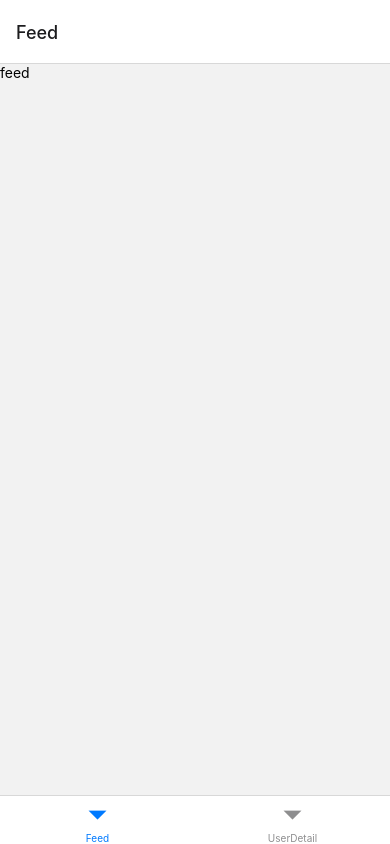
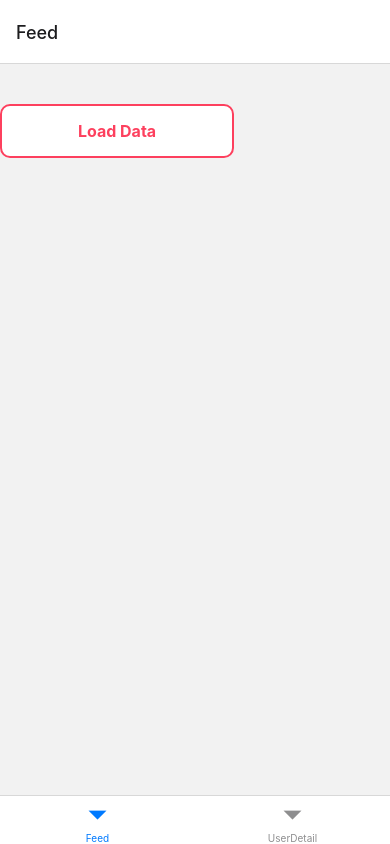
Before and after one commit to manoelnunesborba/APPMOB, a React Native app: screen /Home in a window 390 px wide. Built offline with nearby package versions, Linux system fonts and the light colour scheme; no server answers.

Commit message:
recuperer tous les topic

```diff
--- a/pages/Feed.js
+++ b/pages/Feed.js
@@ -1,12 +1,75 @@
 import React from 'react';
+import { TextInput, TouchableOpacity } from "react-native-gesture-handler";
 import { StyleSheet, Text, View, Button, Alert } from 'react-native';
+import { collection, doc, setDoc, getFirestore, getDoc, query, where,getDocs  } from "firebase/firestore";
+const Feed = () =>{
+    const db = getFirestore();
+    const data = collection(db, "topics");
 
-class Feed extends React.Component{
-    render(){
+    async function test(){
+        console.log("start")
+        const q = query(collection(db, "topics"), where("existe", "==", true));
+        const querySnapshot = await getDocs(q);
+        querySnapshot.forEach((doc) => {
+        // doc.data() is never undefined for query doc snapshots
+        console.log(doc.id, " => ", doc.data());
+        //J'ai tous les topic mtn faut juste afficher
+        });
+    }
+
+
         return (
-            <Text>feed</Text>
+            <View style={style.buttonContainer}>
+                <TouchableOpacity onPress={() => test()} style={style.button}>
+                <Text style={style.buttonText}>Load Data</Text>
+                </TouchableOpacity>
+            </View>
 
         )
-    }
 }
 export default Feed;
+const style = StyleSheet.create({
+    container: {
+      justifyContent: "center",
+      alignItems: "center",
+    },
+    buttonContainer: {
+      backgroundColor: "white",
+      width: "60%",
+      justifyContent: "center",
+      alignItems: "center",
+      marginTop: 40,
+      borderRadius: 10,
+      borderColor: "#FD405E",
+      borderWidth: 2,
+    },
+    input: {
+      backgroundColor: "white",
+      paddingHorizontal: 15,
+      paddingVertical: 10,
+      borderRadius: 10,
+      marginTop: 5,
+    },
+    buttonContainer: {
+      backgroundColor: "white",
+      width: "60%",
+      justifyContent: "center",
+      alignItems: "center",
+      marginTop: 40,
+      borderRadius: 10,
+      borderColor: "#FD405E",
+      borderWidth: 2,
+    },
+    button: {
+      padding: 15,
+    },buttonText: {
+      color: "#FD405E",
+      fontWeight: "700",
+      fontSize: 16,
+    },
+    buttonOutlineText: {
+      color: "#FD405E",
+      fontWeight: "700",
+      fontSize: 16,
+    },
+  });
--- a/pages/UserDetail.js
+++ b/pages/UserDetail.js
@@ -39,11 +39,28 @@ const auth = getAuth();
 
 
 function changeEmail(){
-console.log("email")
+    const auth = getAuth();
+    updateEmail(auth.currentUser, nouveauEmail).then(() => {
+        // Email updated!
+        alert("Vous avez bien changé votre email !")
+        // ...
+      }).catch((error) => {
+          alert(error)
+        // An error occurred
+        // ...
+      });
 }
 
 function changeMDP(){
-    console.log('mdp')
+    const auth = getAuth();
+
+    const user = auth.currentUser;
+
+    updatePassword(user, nouveauMdp).then(() => {
+        alert("Vous avez changé votre mdp")
+    }).catch((error) => {
+        alert(error);
+    });
 }
 
 
@@ -51,17 +68,6 @@ function changeMDP(){
   const Form = () => {
     return (
       <View>
-        <TextInput
-          placeholder="Tapez votre email"
-          onChangeText={(text) => setEmail(text)}
-          style={style.input}
-        />
-        <TextInput
-            placeholder="Password"
-            onChangeText={(text) => setPassword(text)}
-            style={style.input}
-            secureTextEntry
-          />
         <TextInput
           placeholder="Tapez le nouvel email"
           onChangeText={(text) => setNEmail(text)}
@@ -81,11 +87,10 @@ function changeMDP(){
     const auth = getAuth();
     auth.signOut().then(() => {
         navigation.replace("login")
-
     })
 
   }
-  function login() {
+  /*function login() {
     const auth = getAuth();
     signInWithEmailAndPassword(auth, nvEmail, nvPassword)
       .then((userCredential) => {
@@ -99,23 +104,12 @@ function changeMDP(){
         // ...
       })
       .catch((error) => alert(error));
-  }
+  }*/
 
   const relogF = () => {
     return (
       <View>
         <View style={style.inputContainer}>
-          <TextInput
-            placeholder="Email"
-            onChangeText={(text) => setEmail(text)}
-            style={style.input}
-          />
-          <TextInput
-            placeholder="Password"
-            onChangeText={(text) => setPassword(text)}
-            style={style.input}
-            secureTextEntry
-          />
           <TextInput
             placeholder="Nouveau mot de passe"
             onChangeText={(text) => setNPassword(text)}
@@ -123,11 +117,15 @@ function changeMDP(){
             secureTextEntry
           />
         </View>
-        <View style={style.buttonContainer}>
-          <TouchableOpacity onPress={changeMDP()} style={style.button}>
-            <Text style={style.buttonText}>Changer mdp</Text>
-          </TouchableOpacity>
-        </View>
+            <View
+            style={style.buttonContainer}>
+            <TouchableOpacity
+            onPress={() => changeMDP()}
+            style={style.button}>
+                <Text
+                style={style.buttonText}>Changer mot de passe </Text>
+            </TouchableOpacity>
+            </View>
       </View>
     );
   };
@@ -138,7 +136,7 @@ function changeMDP(){
           <Text>Bienvenue dans la console utilisateurs</Text>
           <View style={style.buttonContainer}>
             <TouchableOpacity
-              onPress={() => Alert.alert("Hello")}
+              onPress={() => setFormulaire(true)}
               style={style.button}
             >
               <Text style={style.buttonText}>Modifier l'adresse mail</Text>
```
